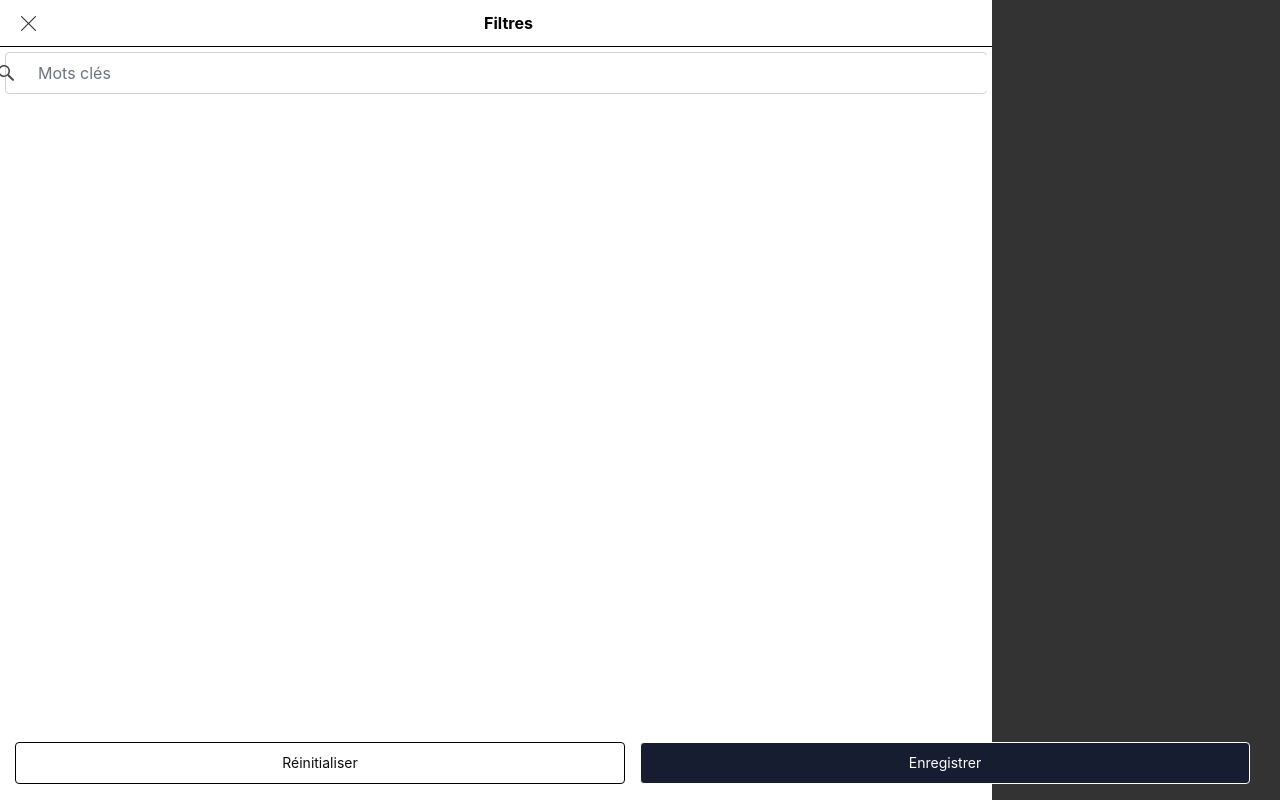
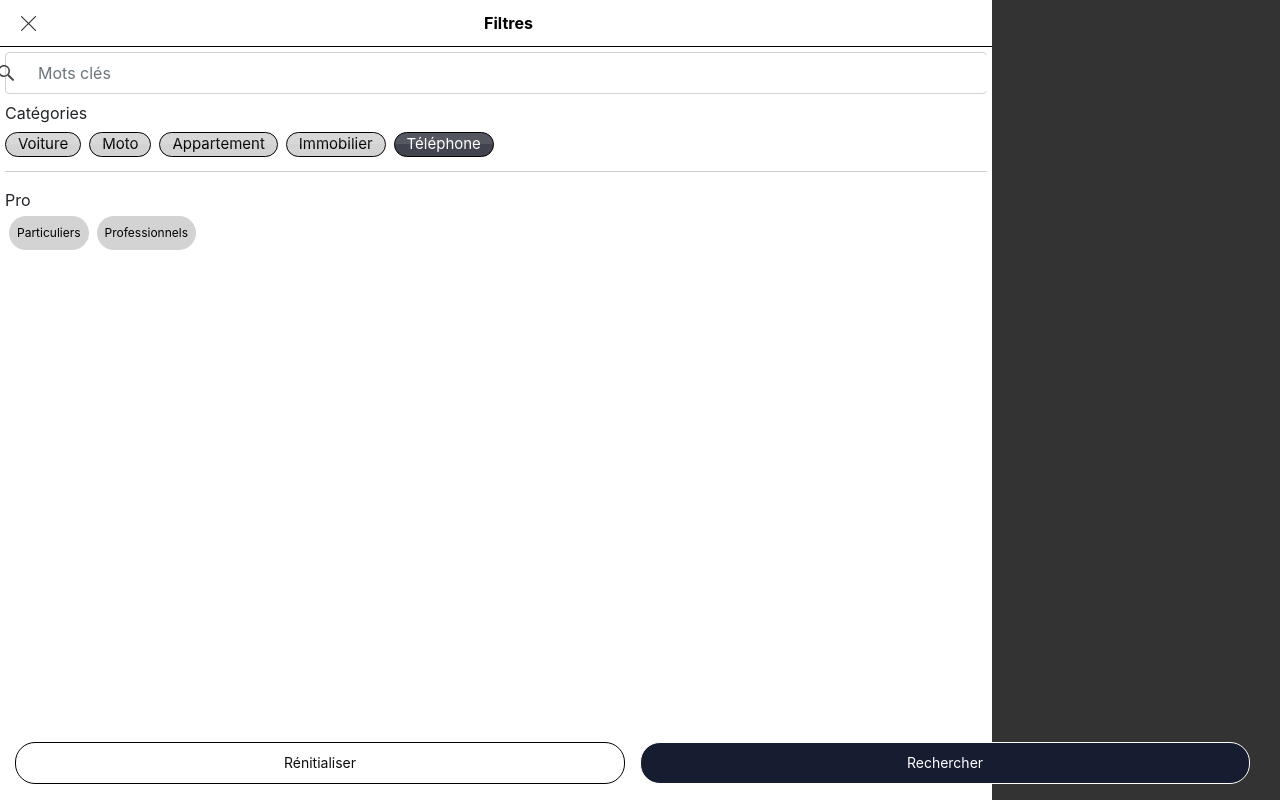
Before and after one commit to disco07/modal-filter, a plain HTML site: page index.html in a window 1280 px wide. Drawn offline with nearby package versions, Linux system fonts and the light colour scheme.

Commit message:
modal-filter

```diff
--- a/index.html
+++ b/index.html
@@ -25,9 +25,59 @@
                         <input type="search" id="words" name="words" placeholder="Mots clés" class="input-filter-without-border form-control">
                     </div>
                 </div>
+                <div class="form-group inputStyle inputStyle-radio" style="border-bottom: 1px solid #CDCDCD;">
+                    <label for="example-search-input" class="col-form-label">Catégories</label>
+                    <div class="d-flex flex-wrap">
+                        <div class="mr-2">
+                            <label>
+                                <input type="radio" name="Vente-location" value="Vente">
+                                <span>Voiture</span>
+                            </label>
+                        </div>
+                        <div class="mr-2">
+                            <label>
+                                <input type="radio" name="Vente-location" value="location">
+                                <span>Moto</span>
+                            </label>
+                        </div>
+                        <div class="mr-2">
+                            <label>
+                                <input type="radio" name="Vente-location" value="location">
+                                <span>Appartement</span>
+                            </label>
+                        </div>
+                        <div class="mr-2">
+                            <label>
+                                <input type="radio" name="Vente-location" value="location">
+                                <span>Immobilier</span>
+                            </label>
+                        </div>
+                        <div class="mr-2">
+                            <label>
+                                <input type="radio" name="Vente-location" value="location" checked>
+                                <span>Téléphone</span>
+                            </label>
+                        </div>
+                    </div>
+                </div>
+                <span>Pro</span>
+                <div class="form-group inputStyle-checkbox d-flex flex-wrap">
+                    <div class="m-1">
+                        <label>
+                            <input type="checkbox" name="Option[Parking à vélos]">
+                            <span>Particuliers</span>
+                        </label>
+                    </div>
+                    <div class="m-1">
+                        <label>
+                            <input type="checkbox" name="Option[TV cablée]">
+                            <span>Professionnels</span>
+                        </label>
+                    </div>
+                </div>
                 <div class="filter-footer">
-                    <button class="filter-reinit">Réinitialiser</button>
-                    <button class="filter-save">Enregistrer</button>
+                    <button class="filter-reinit">Rénitialiser</button>
+                    <button class="filter-save">Rechercher</button>
                 </div>
             </div>
         </div>
--- a/style.css
+++ b/style.css
@@ -99,48 +99,93 @@ body, html {
     height: 73px;
 }
 
+.filter-save,
 .filter-reinit {
     display: inline-flex;
     flex-shrink: 0;
     flex: 1;
     align-items: center;
-    border: solid 1px #000000;
     justify-content: center;
     cursor: pointer;
     text-decoration: none;
     font-size: 14px;
     line-height: 1.29;
-    border-radius: 4px;
+    border-radius: 20px;
     padding: 12px 30px;
     width: fit-content;
     max-height: 42px;
     transition: all .3s ease-out;
     min-height: 42px;
     user-select: none;
-    background-color: transparent;
-    color: #0d0d0d;
     margin-right: 15px;
 }
 
+.filter-reinit {
+    border: solid 1px #000000;
+    background-color: transparent;
+    color: #0d0d0d;
+}
+
 .filter-save {
-    display: inline-flex;
-    flex-shrink: 0;
-    flex: 1;
-    align-items: center;
     border: solid 1px #fff;
-    justify-content: center;
-    cursor: pointer;
-    text-decoration: none;
-    font-size: 14px;
-    line-height: 1.29;
-    border-radius: 4px;
-    padding: 12px 30px;
-    width: fit-content;
-    max-height: 42px;
-    transition: all .3s ease-out;
-    min-height: 42px;
-    user-select: none;
     background-color: #161d31;
     color: #fff;
-    margin-right: 15px;
 }
+
+.inputStyle-radio div label input[type="radio"] {
+    display: none;
+}
+
+.inputStyle-radio div label span {
+    position: relative;
+    display: inline-block;
+    cursor: pointer;
+    background: lightgray;
+    padding: 0 12px;
+    color: #000;
+    border: 1px solid #000;
+    border-radius: 30px;
+    font-size: 15px;
+    transition: 0.5s;
+    user-select: none;
+    overflow: hidden;
+}
+
+.inputStyle-radio div label span:before {
+    content: "";
+    position: absolute;
+    top: 0;
+    left: 0;
+    width: 100%;
+    height: 50%;
+    background: rgba(255, 255, 255, 0.1);
+}
+
+.inputStyle-radio div label input[type="radio"]:checked ~ span {
+    background: #41444e;
+    color: #fff;
+}
+
+.inputStyle-checkbox div label input[type="checkbox"] {
+    display: none;
+}
+
+.inputStyle-checkbox div label span {
+    position: relative;
+    display: inline-block;
+    cursor: pointer;
+    background: lightgray;
+    padding: 8px;
+    color: #000;
+    border-radius: 30px;
+    font-size: 12px;
+    transition: 0.5s;
+    user-select: none;
+    overflow: hidden;
+}
+
+.inputStyle-checkbox div label input[type="checkbox"]:checked ~ span {
+    background: #41444e;
+    color: #fff;
+    border: 1px solid #fff;
+}
```
